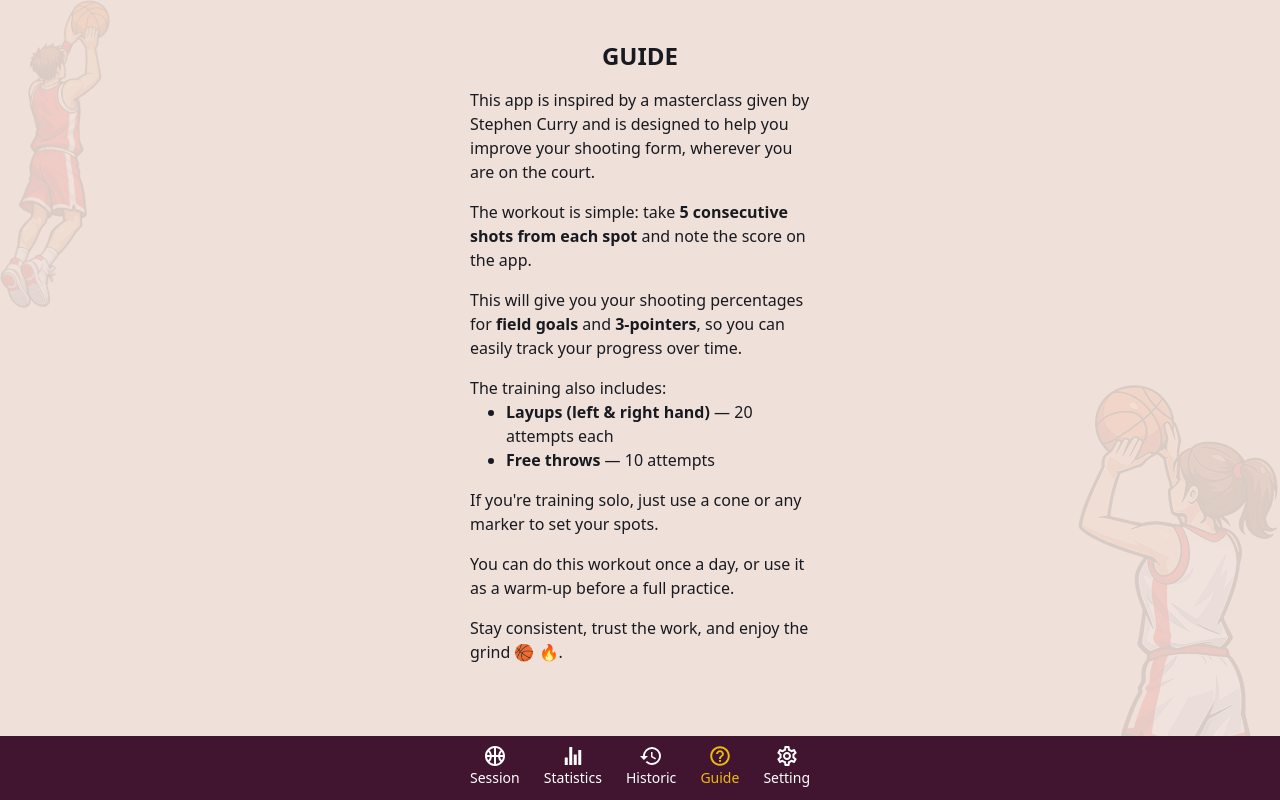
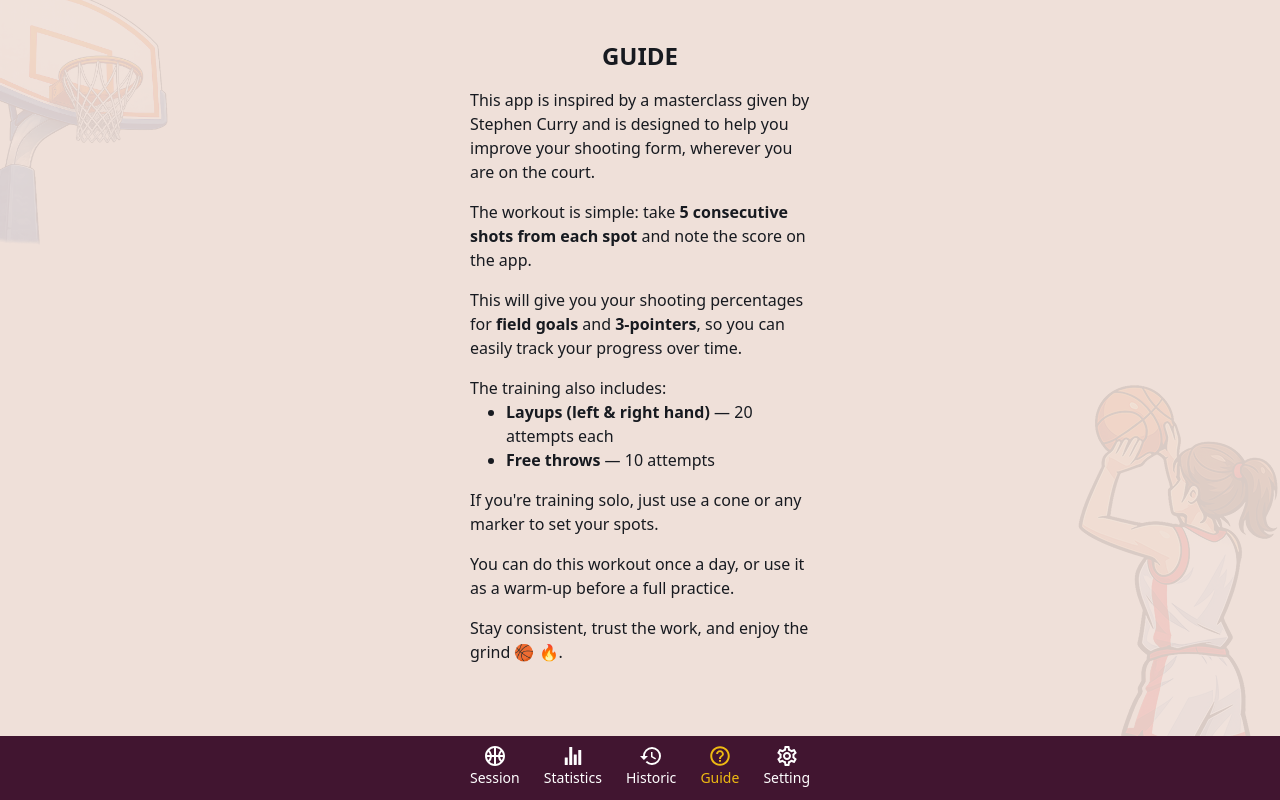
Before and after one commit to ornel77/basketball-practice-app, a React (Vite) app in the folder frontend/: page /guide in a window 1280 px wide. Built offline with nearby package versions, Linux system fonts and the light colour scheme; no server answers.

Commit message:
replace img of player with a basket

```diff
--- a/frontend/src/components/guide/GuideContainer.jsx
+++ b/frontend/src/components/guide/GuideContainer.jsx
@@ -29,7 +29,7 @@ const GuideContainer = () => {
         <p>Stay consistent, trust the work, and enjoy the grind 🏀 🔥.</p>
       </div>
       <img src="/joueuse.png" alt="joueuse" className="fixed bottom-10 right-0 opacity-[9%]" />
-      <img src="/joueur.png" alt="joueuse" className="fixed top-0 opacity-[9%] w-28 left-0" />
+      <img src="/panier.png" alt="joueuse" className="fixed -top-4 opacity-[9%] w-52 -left-10" />
     </div>
   );
 };
```
Also changed, not shown: frontend/public/panier.png (added).
